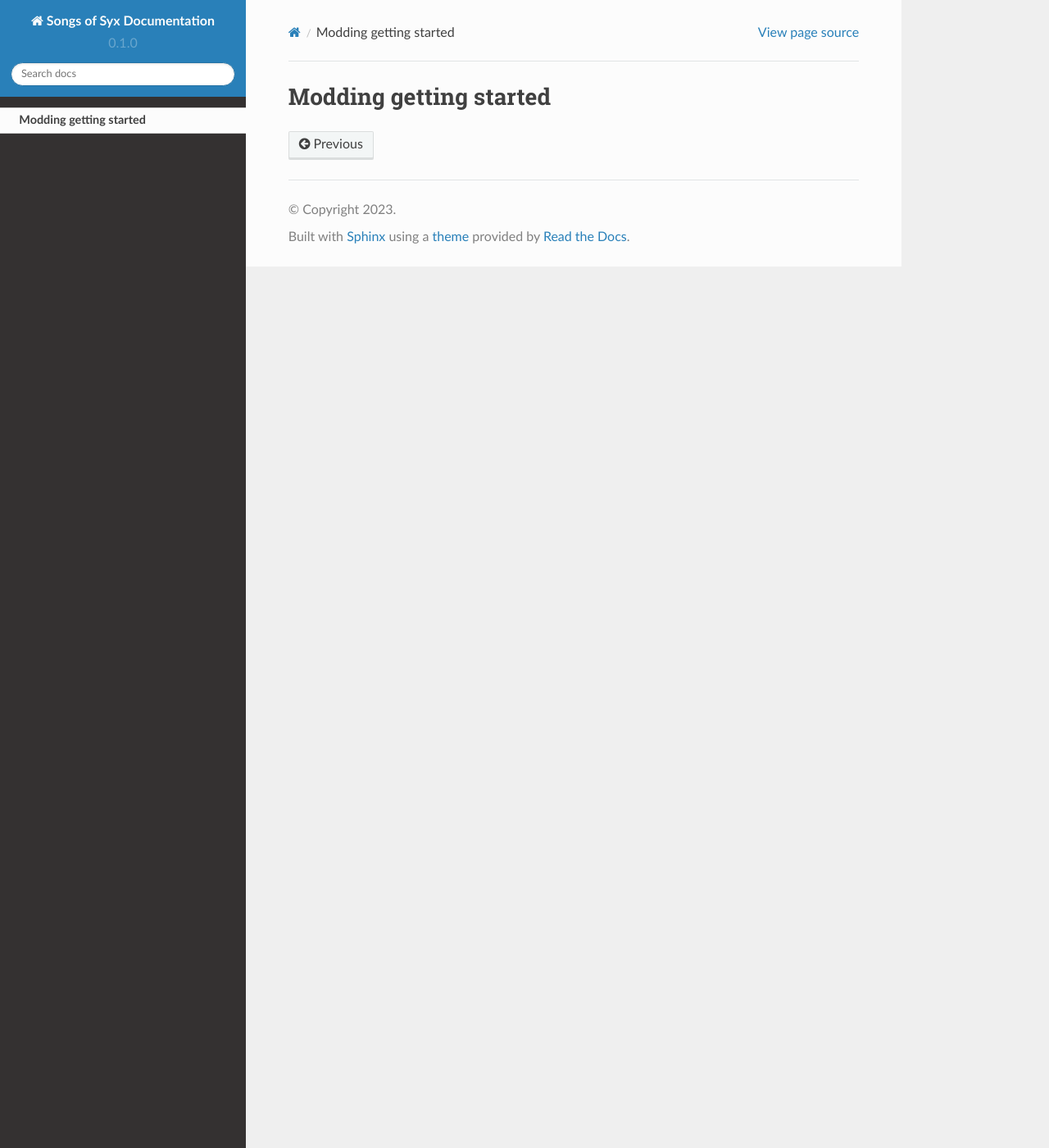
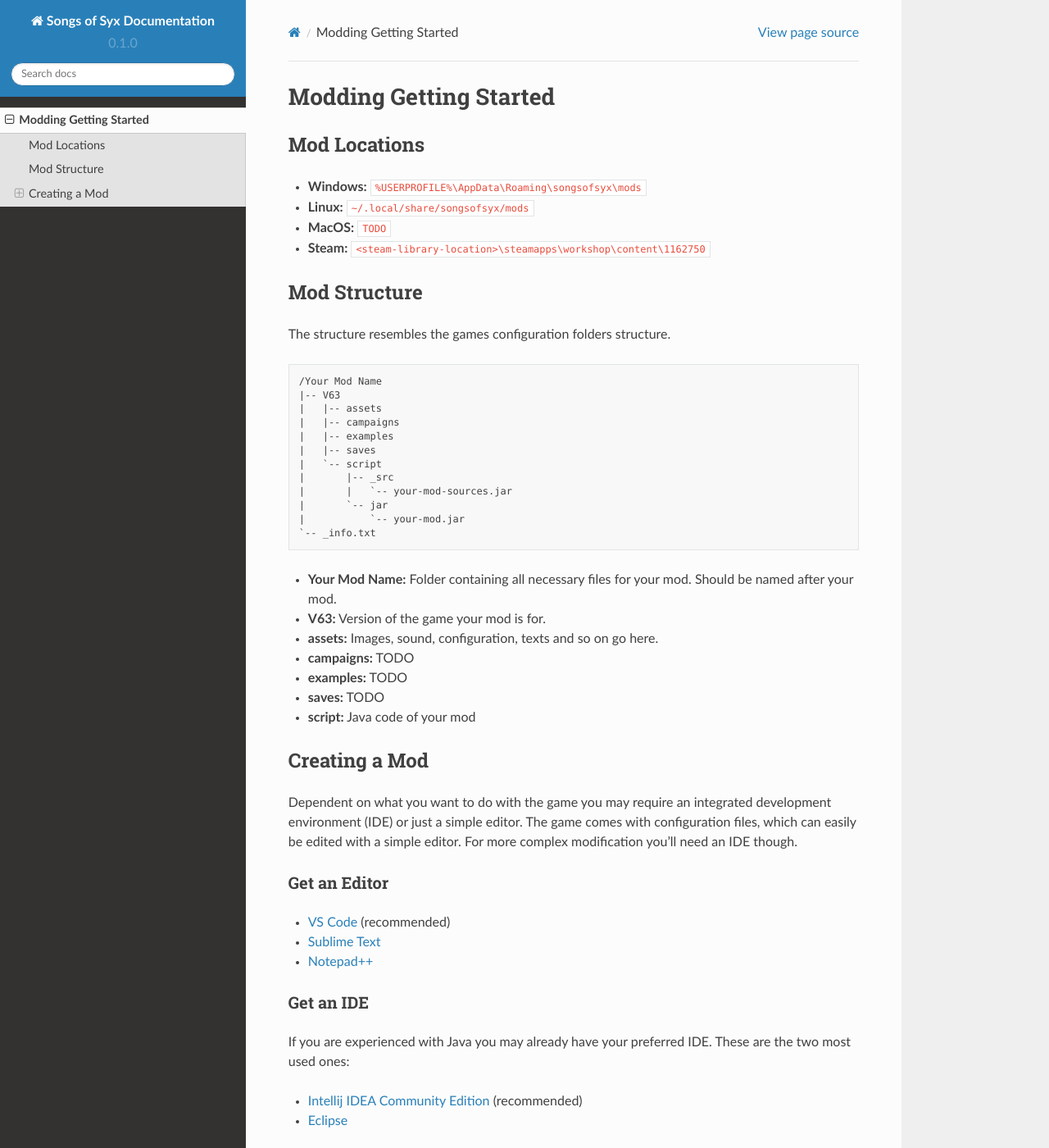
Before and after one commit to songsofsyx/documentation, a Sphinx documentation site: the page built from docs/source/modding_getting_started.rst, in a window 1280 px wide and 1400 px high. Shown: the whole window at 82% size. Built offline with Sphinx 7.4.7 and the Read the Docs theme 2.0.0, drawn with Linux system fonts in a browser that asks for light colours.

Commit message:
add mod locations, structure and some hints about IDEs and code editors

```diff
--- a/docs/source/modding_getting_started.rst
+++ b/docs/source/modding_getting_started.rst
@@ -1,2 +1,60 @@
-Modding getting started
+Modding Getting Started
 =======================
+
+Mod Locations
+--------------
+
+* **Windows:** ``%USERPROFILE%\AppData\Roaming\songsofsyx\mods``
+* **Linux:** ``~/.local/share/songsofsyx/mods``
+* **MacOS:** ``TODO``
+* **Steam:** ``<steam-library-location>\steamapps\workshop\content\1162750``
+
+Mod Structure
+-------------
+
+The structure resembles the games configuration folders structure.
+
+::
+
+    /Your Mod Name
+    |-- V63
+    |   |-- assets
+    |   |-- campaigns
+    |   |-- examples
+    |   |-- saves
+    |   `-- script
+    |       |-- _src
+    |       |   `-- your-mod-sources.jar
+    |       `-- jar
+    |           `-- your-mod.jar
+    `-- _info.txt
+
+* **Your Mod Name:** Folder containing all necessary files for your mod. Should be named after your mod.
+* **V63:** Version of the game your mod is for.
+* **assets:** Images, sound, configuration, texts and so on go here.
+* **campaigns:** TODO
+* **examples:** TODO
+* **saves:** TODO
+* **script:** Java code of your mod
+
+Creating a Mod
+--------------
+
+Dependent on what you want to do with the game you may require an integrated development environment (IDE) or just a simple editor.
+The game comes with configuration files, which can easily be edited with a simple editor. For more complex modification you'll need an IDE though.
+
+Get an Editor
+*************
+
+* `VS Code <https://code.visualstudio.com/Download>`_ (recommended)
+* `Sublime Text <https://www.sublimetext.com/download>`_
+* `Notepad++ <https://notepad-plus-plus.org/downloads/>`_
+
+
+Get an IDE
+**********
+
+If you are experienced with Java you may already have your preferred IDE. These are the two most used ones:
+
+* `Intellij IDEA Community Edition <https://www.jetbrains.com/idea/download/>`_ (recommended)
+* `Eclipse <https://www.eclipse.org/downloads/>`_
```
